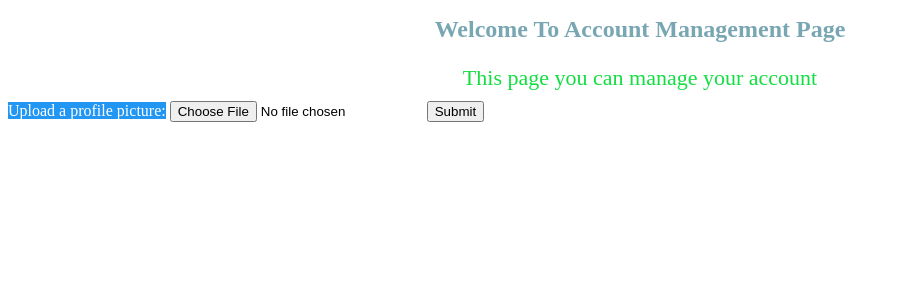
After one commit to ghanshyam20/my-fullstack-project, a Django app: page /account-management in a window 1280 px wide. The commit adds this page. Shown: the top 300 px of the page, without its empty margins (0-900 px from the left). Run offline with Django 5.2, Linux system fonts and the light colour scheme; the visitor is signed in with stand-in values (Sample User, id 1).

Commit message:
corrected account management

```diff
--- /dev/null
+++ b/account/templates/account/account-management.html
@@ -0,0 +1,23 @@
+{% load static %}
+<!DOCTYPE html>
+<html lang="en">
+<head>
+    <meta charset="UTF-8">
+    <meta name="viewport" content="width=device-width, initial-scale=1.0">
+    <title>Document</title>
+    <link rel="stylesheet" href="{% static 'css/account_management.css' %}">
+</head>
+<body>
+    <h1>Welcome To Account Management Page</h1>
+    <p>This page you can manage your account</p>
+   <form action="">
+
+  <label for="profile-pic">Upload a profile picture:</label>
+  <input type="file" id="profile-pic" name="profile-pic">
+  <input type="submit" value="Submit">
+
+   </form>
+
+
+</body>
+</html>
--- a/account/views.py
+++ b/account/views.py
@@ -3,6 +3,7 @@ from django.shortcuts import render , redirect
 from .forms import CreateUserForm
 from django.contrib.auth.forms import AuthenticationForm
 from django.http import HttpResponse
+from django.contrib.auth.decorators import login_required
 
 
 from django.contrib.auth import authenticate, login, logout
@@ -70,3 +71,10 @@ def my_login(request):
 def user_logout(request):
     logout(request)
     return redirect("my-login")
+
+
+@login_required(login_url='my-login')
+def account_management(request):
+
+
+    return render(request,'account/account-management.html')
--- /dev/null
+++ b/static/css/account_management.css
@@ -0,0 +1,19 @@
+h1{
+    color: #78a6b3;
+    font-size: 24px;
+    margin-bottom: 20px;
+    text-align: center;
+}
+
+
+p{
+    color:#12de42;
+    font-size: 22px;
+    margin-bottom: 10px;
+    text-align: center;
+}
+
+label[for="profile-pic"] {
+  background-color: #2196F3;
+  color: white;
+}
--- a/writer/templates/writer/navbar.html
+++ b/writer/templates/writer/navbar.html
@@ -28,7 +28,7 @@
     <a href="{% url 'writer-dashboard' %}" class="btn btn-outline-dark ">Dashboard</a>
     <a href="{% url 'create-article' %}" class="btn btn-dark">Create Article</a>
     <a href="{% url 'my-articles' %}" class="nav-link">My Articles</a>
-    <a href="{% url '' %}" class="nav-link">Account Management </a>
+    <a href="{% url 'account-management' %}" class="nav-link">Account Management </a>
     <a href="{% url 'user-logout' %}" class="nav-link logout-link">Logout </a>
   </div>
 
--- a/writer/views.py
+++ b/writer/views.py
@@ -109,9 +109,3 @@ def delete_article(request,pk):
 
 
     return render(request,'writer/delete-article.html' )
-
-
-@login_required(login_url='my-login')
-def account_management(request):
-
-    return render(request,'writer/account-management.html')
```
